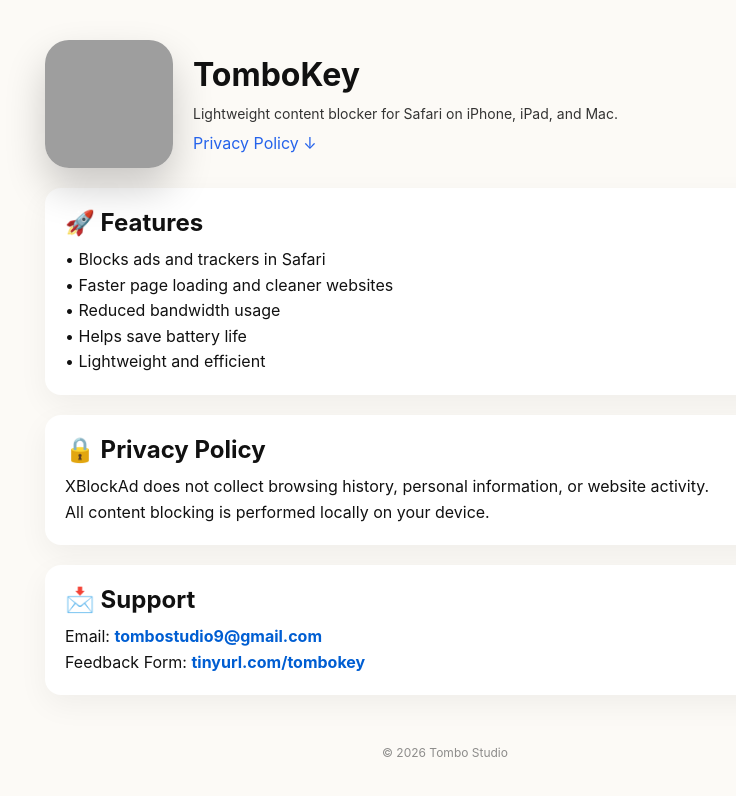
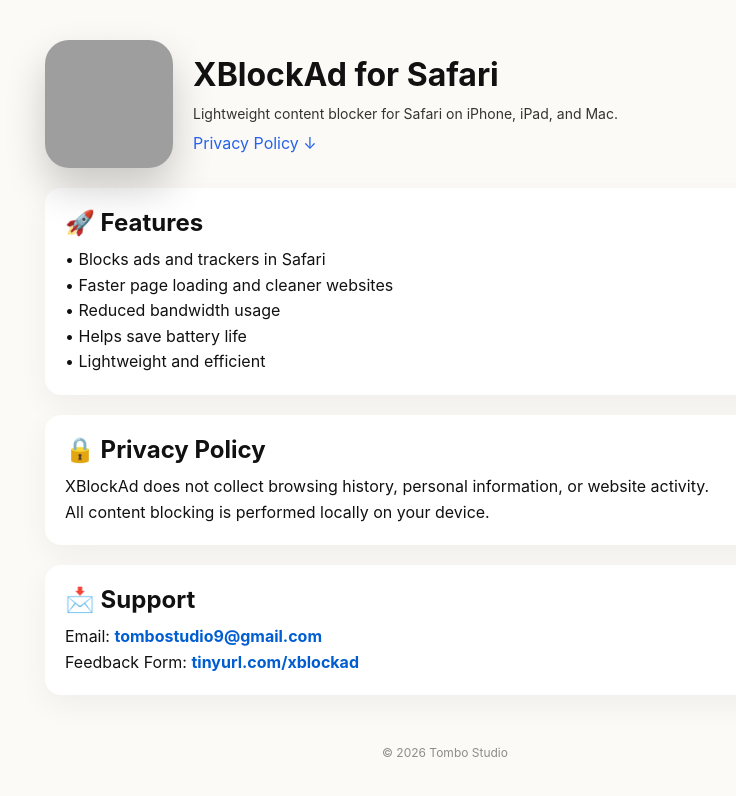
Before and after one commit to tombostudio/xblockad, a plain HTML site: page index.html in a window 1280 px wide. Shown: the whole page, without its empty margins (195-931 px from the left). Drawn offline with Linux system fonts and the light colour scheme; grey boxes are pictures that could not be loaded.

Commit message:
Update index.html

```diff
--- a/index.html
+++ b/index.html
@@ -12,7 +12,7 @@
   <!-- HERO -->
   <div style="display:flex;align-items:center;gap:20px;flex-wrap:wrap;text-align:left;justify-content:flex-start;">
 
-    <img src="https://i.imgur.com/xhqOkDL.png"
+    <img src="https://i.imgur.com/JWSc17K.png"
          alt="XBlockAd Icon"
          style="
             width:128px;
@@ -23,7 +23,7 @@
          ">
 
     <div style="max-width:500px;">
-      <h1 style="margin:0 0 10px;font-size:32px;">TomboKey</h1>
+      <h1 style="margin:0 0 10px;font-size:32px;">XBlockAd for Safari</h1>
 
       <p style="margin:0;opacity:0.85;line-height:1.4;font-size:14px;">
         Lightweight content blocker for Safari on iPhone, iPad, and Mac.
@@ -82,10 +82,10 @@
       <br>
       Feedback Form:
       <b>
-        <a href="https://tinyurl.com/tombokey"
+        <a href="https://tinyurl.com/xblockad"
            target="_blank"
            style="color:#005ed2;text-decoration:none;">
-          tinyurl.com/tombokey
+          tinyurl.com/xblockad
         </a>
       </b>
     </p>
```
